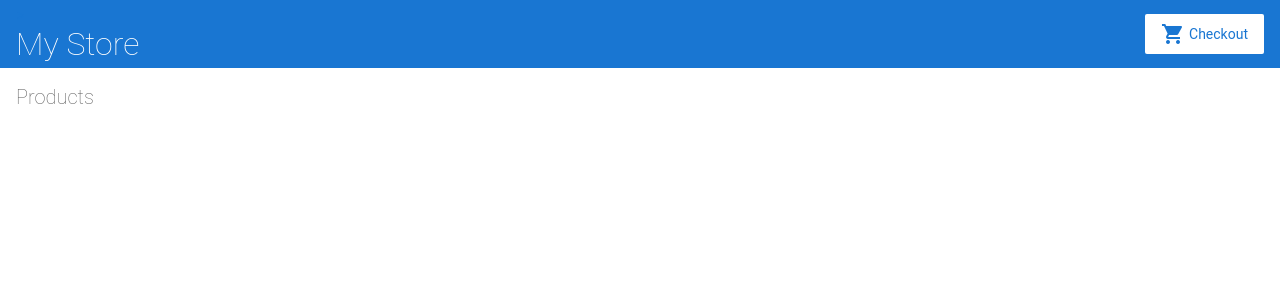
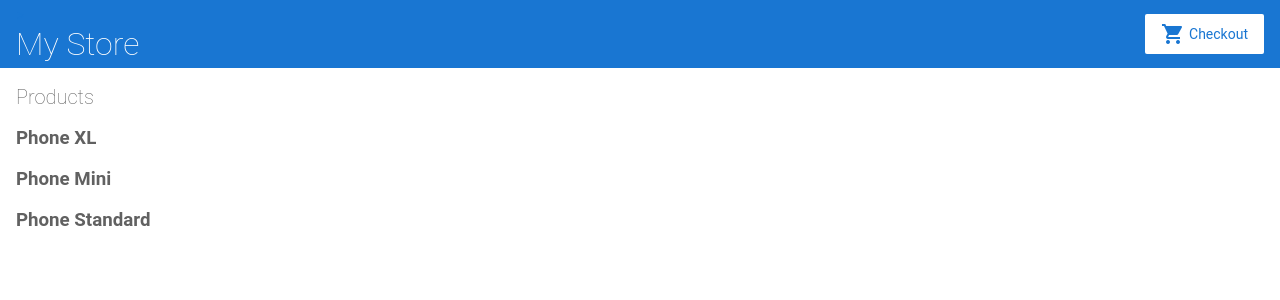
Before and after one commit to ksrntheja-ui/Angular-Docs-First-Example, an Angular app: page / in a window 1280 px wide. Shown: the top 300 px of the page. Built offline with nearby package versions, Linux system fonts and the light colour scheme.

Commit message:
16-Imported products const array and assigned it to products property.

```diff
--- a/src/app/product-list/product-list.component.ts
+++ b/src/app/product-list/product-list.component.ts
@@ -1,4 +1,6 @@
 import {Component, OnInit} from '@angular/core';
+
+import {products} from '../products';
 
 @Component({
   selector: 'app-product-list',
@@ -7,7 +9,7 @@ import {Component, OnInit} from '@angular/core';
 })
 export class ProductListComponent implements OnInit {
 
-  products;
+  products = products;
 
   constructor() {
   }
```
